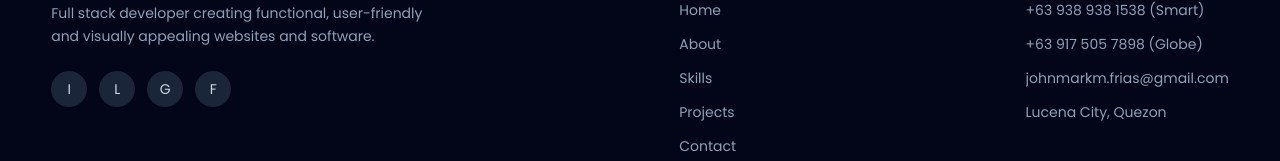
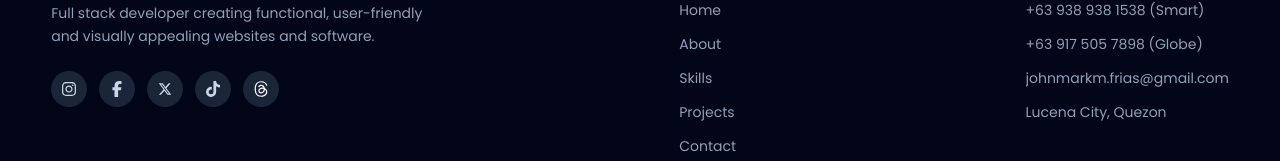
Before and after one commit to johnmarkfrias/jmfrias-portfolio, a React (Vite) app: page /contact in a window 1280 px wide. Shown: the part 1242-1403 px from the top of the page. Built offline with nearby package versions, Linux system fonts and the light colour scheme.

Commit message:
Change tbe svg social icon in footer

```diff
--- a/src/components/layout/Footer.jsx
+++ b/src/components/layout/Footer.jsx
@@ -2,8 +2,39 @@
 
 import { useState } from "react";
 import { Link } from "react-router-dom";
+import {
+  FaInstagram,
+  FaFacebookF,
+  FaXTwitter,
+  FaTiktok
+} from "react-icons/fa6";
 import { navLinks, socials } from "../../data/socials";
-import logoFooter from "/public/assets/logo-footer.svg";
+import logoFooter from "/assets/logo-footer.svg";
+import threadsLogo from "/assets/threads-logo.svg";
+
+const renderSocialIcon = (id = "") => {
+  switch (id.toLowerCase()) {
+    case "instagram":
+      return <FaInstagram className="w-4 h-4" />;
+    case "facebook":
+      return <FaFacebookF className="w-4 h-4" />;
+    case "twitter":
+    case "x":
+      return <FaXTwitter className="w-3.5 h-3.5" />;
+    case "tiktok":
+      return <FaTiktok className="w-4 h-4" />;
+    case "threads":
+      return (
+        <img
+          src={threadsLogo}
+          alt="Threads"
+          className="w-4 h-4 object-contain brightness-0 invert"
+        />
+      );
+    default:
+      return null;
+  }
+};
 
 function Footer() {
   const [openSection, setOpenSection] = useState(null);
@@ -19,10 +50,10 @@ function Footer() {
     >
       <div className="max-w-[1440px] mx-auto px-[4%] 2xl:px-8">
 
-        {/* Main Footer Row: Inalis ang border-b sa mobile/tablet (border-b-0), ibinalik lang sa desktop (lg:border-b) */}
+        {/* Main Footer Row */}
         <div className="flex flex-col lg:flex-row lg:justify-between lg:items-start gap-0 lg:gap-8 pb-8 lg:pb-16 border-b-0 lg:border-b border-slate-800/80">
 
-          {/* Column 1: Brand Logo & Bio (Left side) */}
+          {/* Column 1: Brand Logo & Bio */}
           <div className="flex flex-col items-start text-left pb-6 lg:pb-0 w-full lg:w-fit max-w-sm">
             <Link
               to="/"
@@ -52,15 +83,15 @@ function Footer() {
                   target="_blank"
                   rel="noopener noreferrer"
                   aria-label={s.label}
-                  className="w-9 h-9 rounded-full bg-slate-800/90 text-slate-300 flex items-center justify-center text-sm hover:bg-blue-600 hover:text-white transition-all shadow-sm"
+                  className="w-9 h-9 rounded-full bg-slate-800/90 text-slate-300 flex items-center justify-center hover:bg-blue-600 hover:text-white transition-all shadow-sm"
                 >
-                  {s.label[0]}
+                  {renderSocialIcon(s.id)}
                 </a>
               ))}
             </div>
           </div>
 
-          {/* Column 2: Quick Links (Inalis din ang border sa mobile) */}
+          {/* Column 2: Quick Links */}
           <div className="w-full lg:w-fit lg:mx-auto py-2.5 lg:py-0">
             <button
               type="button"
@@ -106,7 +137,7 @@ function Footer() {
             </div>
           </div>
 
-          {/* Column 3: Contacts (Inalis din ang border sa mobile) */}
+          {/* Column 3: Contacts */}
           <div className="w-full lg:w-fit py-2.5 lg:py-0">
             <button
               type="button"
@@ -162,7 +193,7 @@ function Footer() {
 
         </div>
 
-        {/* Sub-footer: flex-col-reverse sa mobile/tablet (nasa itaas ang Back to Top, nasa ilalim ang Copyright) */}
+        {/* Sub-footer */}
         <div className="pt-6 flex flex-col-reverse sm:flex-row justify-between items-center gap-4 text-xs text-slate-500">
           <p className="text-center sm:text-left">
             © {new Date().getFullYear()} John Mark Frias. All rights reserved.
--- a/src/components/sections/Hero.jsx
+++ b/src/components/sections/Hero.jsx
@@ -2,7 +2,7 @@
 
 import { useState, useEffect } from "react";
 import {
-  FaInstagram,
+  FaViber,
   FaLinkedinIn,
   FaGithub,
   FaReact,
@@ -53,13 +53,13 @@ function Hero() {
   const SocialLinks = ({ className = "" }) => (
     <aside aria-label="Social Media Links" className={`flex items-center gap-4 lg:gap-9 ${className}`}>
       <a
-        href="https://instagram.com"
+        href="viber://chat?number=%2B639389381538"
         target="_blank"
         rel="noopener noreferrer"
-        aria-label="Instagram"
-        className="w-10 h-10 rounded-lg bg-slate-900 text-white flex items-center justify-center text-lg hover:bg-blue-600 transition-colors shadow-sm shrink-0"
+        aria-label="Viber"
+        className="w-10 h-10 rounded-lg bg-slate-900 text-white flex items-center justify-center text-lg hover:bg-[#7360F2] transition-colors shadow-sm shrink-0"
       >
-        <FaInstagram />
+        <FaViber />
       </a>
       <a
         href="https://linkedin.com"
@@ -115,11 +115,6 @@ function Hero() {
           }
         }
 
-        /*
-          Radial Bloom Explosion:
-          Starts tucked directly behind chest/center (--tx, --ty offset to 0),
-          then propels outward to its target location with spring momentum.
-        */
         @keyframes burstFromBack {
           0% {
             opacity: 0;
@@ -245,11 +240,7 @@ function Hero() {
               />
             </div>
 
-            {/* ===============================================================
-                GROUP A: INSIDE CIRCLE (Burst out from chest center behind photo)
-            =============================================================== */}
-
-            {/* JavaScript: Bursts to top-right inside */}
+            {/* GROUP A: INSIDE CIRCLE */}
             <div
               style={{ animationDelay: "1.10s", "--tx": "-95px", "--ty": "80px" }}
               className="logo-burst absolute top-[19%] right-[11%] z-30 pointer-events-none"
@@ -259,7 +250,6 @@ function Hero() {
               </div>
             </div>
 
-            {/* HTML5: Bursts to top-left inside */}
             <div
               style={{ animationDelay: "1.15s", "--tx": "95px", "--ty": "70px" }}
               className="logo-burst absolute top-[23%] left-[10%] z-30 pointer-events-none"
@@ -269,7 +259,6 @@ function Hero() {
               </div>
             </div>
 
-            {/* n8n Automation: Bursts to mid-left inside */}
             <div
               style={{ animationDelay: "1.20s", "--tx": "100px", "--ty": "30px" }}
               className="logo-burst absolute top-[38%] left-[7%] z-30 pointer-events-none"
@@ -279,7 +268,6 @@ function Hero() {
               </div>
             </div>
 
-            {/* Git: Bursts to lower-left inside */}
             <div
               style={{ animationDelay: "1.25s", "--tx": "100px", "--ty": "-10px" }}
               className="logo-burst absolute top-[52%] left-[6%] z-30 pointer-events-none"
@@ -289,7 +277,6 @@ function Hero() {
               </div>
             </div>
 
-            {/* Figma: Bursts to lower-right inside */}
             <div
               style={{ animationDelay: "1.30s", "--tx": "-100px", "--ty": "0px" }}
               className="logo-burst absolute top-[50%] right-[6%] z-30 pointer-events-none"
@@ -299,11 +286,7 @@ function Hero() {
               </div>
             </div>
 
-            {/* ===============================================================
-                GROUP B: OUTSIDE CIRCLE (Burst out to orbital positions)
-            =============================================================== */}
-
-            {/* CSS3: Bursts up & left to upper flank */}
+            {/* GROUP B: OUTSIDE CIRCLE */}
             <div
               style={{ animationDelay: "1.35s", "--tx": "130px", "--ty": "110px" }}
               className="logo-burst absolute top-[6%] -left-3 sm:-left-5 lg:-left-6 z-30 pointer-events-none"
@@ -313,7 +296,6 @@ function Hero() {
               </div>
             </div>
 
-            {/* React.js: Bursts straight up & slightly left */}
             <div
               style={{ animationDelay: "1.40s", "--tx": "80px", "--ty": "140px" }}
               className="logo-burst absolute -top-5 sm:-top-8 left-[14%] sm:left-[16%] z-30 pointer-events-none"
@@ -323,7 +305,6 @@ function Hero() {
               </div>
             </div>
 
-            {/* Node.js: Bursts straight up & slightly right */}
             <div
               style={{ animationDelay: "1.45s", "--tx": "-80px", "--ty": "140px" }}
               className="logo-burst absolute -top-4 sm:-top-6 right-[14%] sm:right-[16%] z-30 pointer-events-none"
@@ -333,7 +314,6 @@ function Hero() {
               </div>
             </div>
 
-            {/* VS Code: Bursts up & right to upper flank */}
             <div
               style={{ animationDelay: "1.50s", "--tx": "-130px", "--ty": "90px" }}
               className="logo-burst absolute top-[14%] -right-6 sm:-right-10 z-30 pointer-events-none"
@@ -343,7 +323,6 @@ function Hero() {
               </div>
             </div>
 
-            {/* Tailwind CSS: Bursts directly sideways to mid-left */}
             <div
               style={{ animationDelay: "1.55s", "--tx": "140px", "--ty": "35px" }}
               className="logo-burst absolute top-[36%] -left-6 sm:-left-12 z-30 pointer-events-none"
@@ -353,7 +332,6 @@ function Hero() {
               </div>
             </div>
 
-            {/* PHP: Bursts directly sideways to mid-right */}
             <div
               style={{ animationDelay: "1.60s", "--tx": "-140px", "--ty": "40px" }}
               className="logo-burst absolute top-[34%] -right-6 sm:-right-12 z-30 pointer-events-none"
--- a/src/data/socials.js
+++ b/src/data/socials.js
@@ -3,9 +3,10 @@
 
 export const socials = [
   { id: "instagram", label: "Instagram", url: "https://instagram.com/" },
-  { id: "linkedin", label: "LinkedIn", url: "https://linkedin.com/" },
-  { id: "github", label: "GitHub", url: "https://github.com/" },
   { id: "facebook", label: "Facebook", url: "https://facebook.com/" },
+  { id: "twitter", label: "Twitter", url: "https://twitter.com/" },
+  { id: "tiktok", label: "TikTok", url: "https://tiktok.com/" },
+  { id: "threads", label: "Threads", url: "https://threads.net/" },
 ];
 
 export const navLinks = [
```
Also changed, not shown: public/assets/threads-logo.svg (added).
